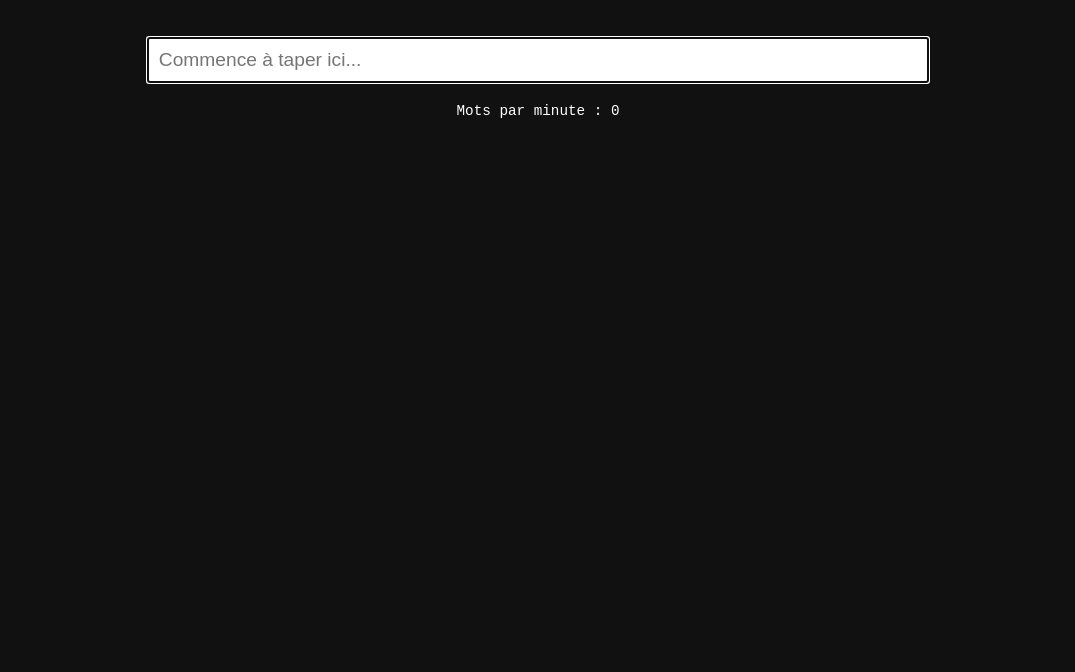
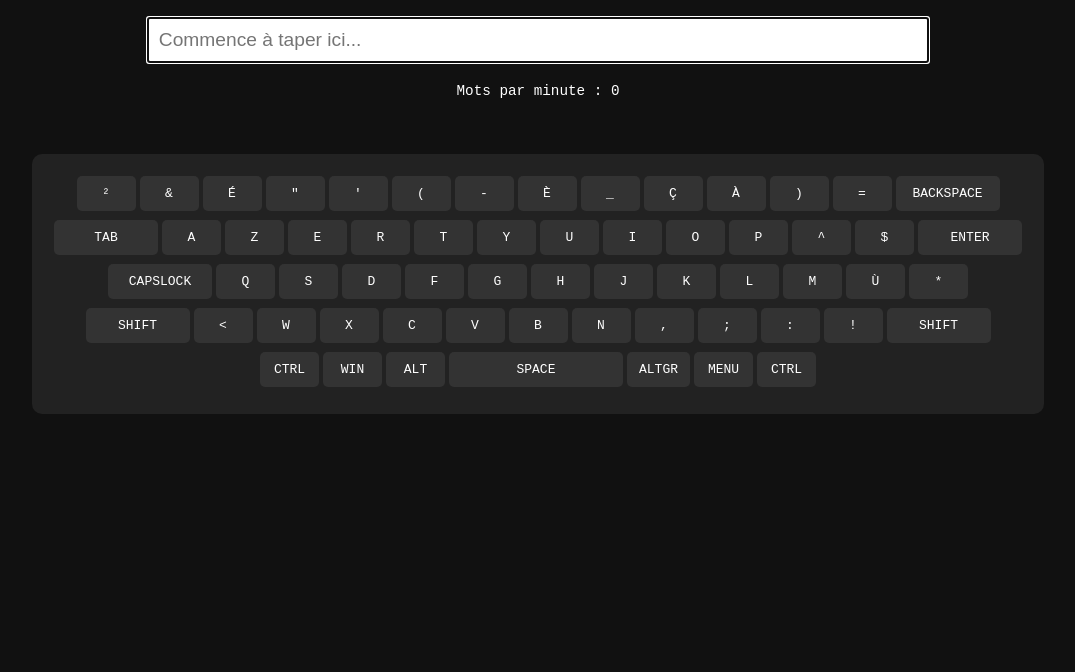
Before and after one commit to refschool/cours_js, a website built with Parcel: page blindtype/index.html in a window 1280 px wide. Shown: the part 128-800 px from the top of the page, without its empty margins (102-1177 px from the left). Built offline with nearby package versions, Linux system fonts and the light colour scheme.

Commit message:
ajout clavier

```diff
--- a/blindtype/index.html
+++ b/blindtype/index.html
@@ -10,7 +10,7 @@
             color: #fff;
             font-family: monospace;
             text-align: center;
-            margin-top: 50px;
+            margin-top: 30px;
         }
 
         #text {
@@ -43,17 +43,60 @@
             margin-top: 20px;
             font-size: 1.1em;
         }
+
+        #keyboard {
+            display: inline-block;
+            margin-top: 40px;
+            background: #222;
+            padding: 20px;
+            border-radius: 10px;
+        }
+
+        .key-row {
+            display: flex;
+            justify-content: center;
+            margin-bottom: 5px;
+        }
+
+        .key {
+            background: #333;
+            color: #fff;
+            border-radius: 5px;
+            padding: 10px 12px;
+            margin: 2px;
+            text-transform: uppercase;
+            min-width: 35px;
+            text-align: center;
+            transition: background 0.1s;
+        }
+
+        .key.active {
+            background: orange;
+            color: black;
+        }
+
+        .key.wide {
+            min-width: 80px;
+        }
+
+        .key.extra-wide {
+            min-width: 150px;
+        }
     </style>
 </head>
 
 <body>
 
     <h1>🧠 Blind Typing Trainer</h1>
+
     <div id="text"></div>
     <input type="text" id="input" autofocus placeholder="Commence à taper ici..." />
+
     <div id="stats">
         <p>Mots par minute : <span id="wpm">0</span></p>
     </div>
+
+    <div id="keyboard"></div>
 
     <script src="script.js"></script>
 </body>
--- a/blindtype/script.js
+++ b/blindtype/script.js
@@ -2,6 +2,7 @@ const paragraph = "Le soleil brille sur la mer bleue calme. Les mouettes volent
 const textContainer = document.getElementById("text");
 const input = document.getElementById("input");
 const wpmDisplay = document.getElementById("wpm");
+const keyboardContainer = document.getElementById("keyboard");
 
 let words = paragraph.split(" ");
 let currentWordIndex = 0;
@@ -15,15 +16,45 @@ function renderText() {
 }
 renderText();
 
+/* --------------------- CLAVIER FRANÇAIS --------------------- */
+const keyLayout = [
+    ["²", "&", "é", "\"", "'", "(", "-", "è", "_", "ç", "à", ")", "=", "Backspace"],
+    ["Tab", "a", "z", "e", "r", "t", "y", "u", "i", "o", "p", "^", "$", "Enter"],
+    ["CapsLock", "q", "s", "d", "f", "g", "h", "j", "k", "l", "m", "ù", "*"],
+    ["Shift", "<", "w", "x", "c", "v", "b", "n", ",", ";", ":", "!", "Shift"],
+    ["Ctrl", "Win", "Alt", "Space", "AltGr", "Menu", "Ctrl"]
+];
+
+function renderKeyboard() {
+    keyboardContainer.innerHTML = "";
+    keyLayout.forEach(row => {
+        const rowDiv = document.createElement("div");
+        rowDiv.className = "key-row";
+        row.forEach(key => {
+            const keyDiv = document.createElement("div");
+            keyDiv.className = "key";
+            keyDiv.textContent = key;
+            if (key === "Space") keyDiv.classList.add("extra-wide");
+            if (["Backspace", "Enter", "Shift", "CapsLock", "Tab"].includes(key)) keyDiv.classList.add("wide");
+            keyDiv.dataset.key = key.toLowerCase();
+            rowDiv.appendChild(keyDiv);
+        });
+        keyboardContainer.appendChild(rowDiv);
+    });
+}
+renderKeyboard();
+
+/* ------------------- ÉVÉNEMENTS DE FRAPPE ------------------- */
+
 input.addEventListener("input", (e) => {
     const typed = e.target.value.trim();
 
-    if (!startTime) startTime = new Date(); // démarrage chrono au premier mot
+    if (!startTime) startTime = new Date();
 
     const currentWord = words[currentWordIndex];
     const currentSpan = document.getElementById(`word-${currentWordIndex}`);
 
-    // Si l'apprenant appuie sur espace → mot terminé
+    // Fin d'un mot
     if (e.data === " " || typed.endsWith(" ")) {
         if (typed === currentWord) {
             currentSpan.className = "word correct";
@@ -35,24 +66,48 @@ input.addEventListener("input", (e) => {
         currentWordIndex++;
         e.target.value = "";
 
-        // Calcul du WPM
         const elapsedMinutes = (new Date() - startTime) / 60000;
         const wpm = Math.round(typedWords / elapsedMinutes);
         wpmDisplay.textContent = isFinite(wpm) ? wpm : 0;
 
-        // Si tout est tapé
         if (currentWordIndex === words.length) {
             input.disabled = true;
             wpmDisplay.textContent += " ✅";
         }
-
         return;
     }
 
-    // Pendant la frappe → vérifie si le mot partiellement correspond
+    // Vérification partielle
     if (currentWord.startsWith(typed)) {
         currentSpan.className = "word";
     } else {
         currentSpan.className = "word incorrect";
     }
 });
+
+/* ------------------- CLAVIER VISUEL ------------------- */
+
+window.addEventListener("keydown", (e) => {
+    let key = e.key.toLowerCase();
+
+    // Gérer les touches spéciales
+    if (key === " ") key = "space";
+    if (key === "control") key = "ctrl";
+    if (key === "meta") key = "win";
+    if (key === "altgraph") key = "altgr";
+
+    const keyDiv = document.querySelector(`.key[data-key="${key}"]`);
+    if (keyDiv) keyDiv.classList.add("active");
+});
+
+window.addEventListener("keyup", (e) => {
+    let key = e.key.toLowerCase();
+
+    if (key === " ") key = "space";
+    if (key === "control") key = "ctrl";
+    if (key === "meta") key = "win";
+    if (key === "altgraph") key = "altgr";
+
+    const keyDiv = document.querySelector(`.key[data-key="${key}"]`);
+    if (keyDiv) keyDiv.classList.remove("active");
+});
```
